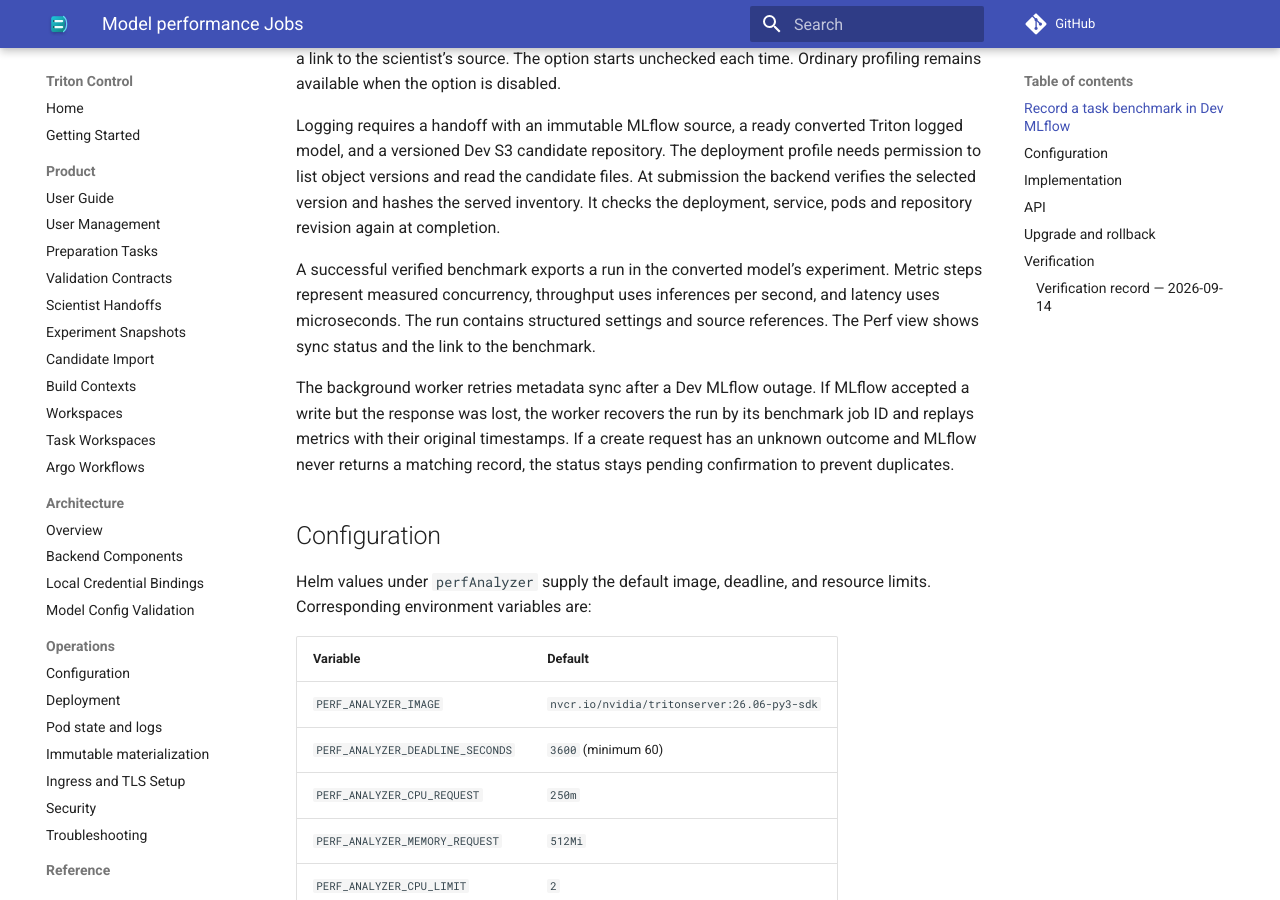
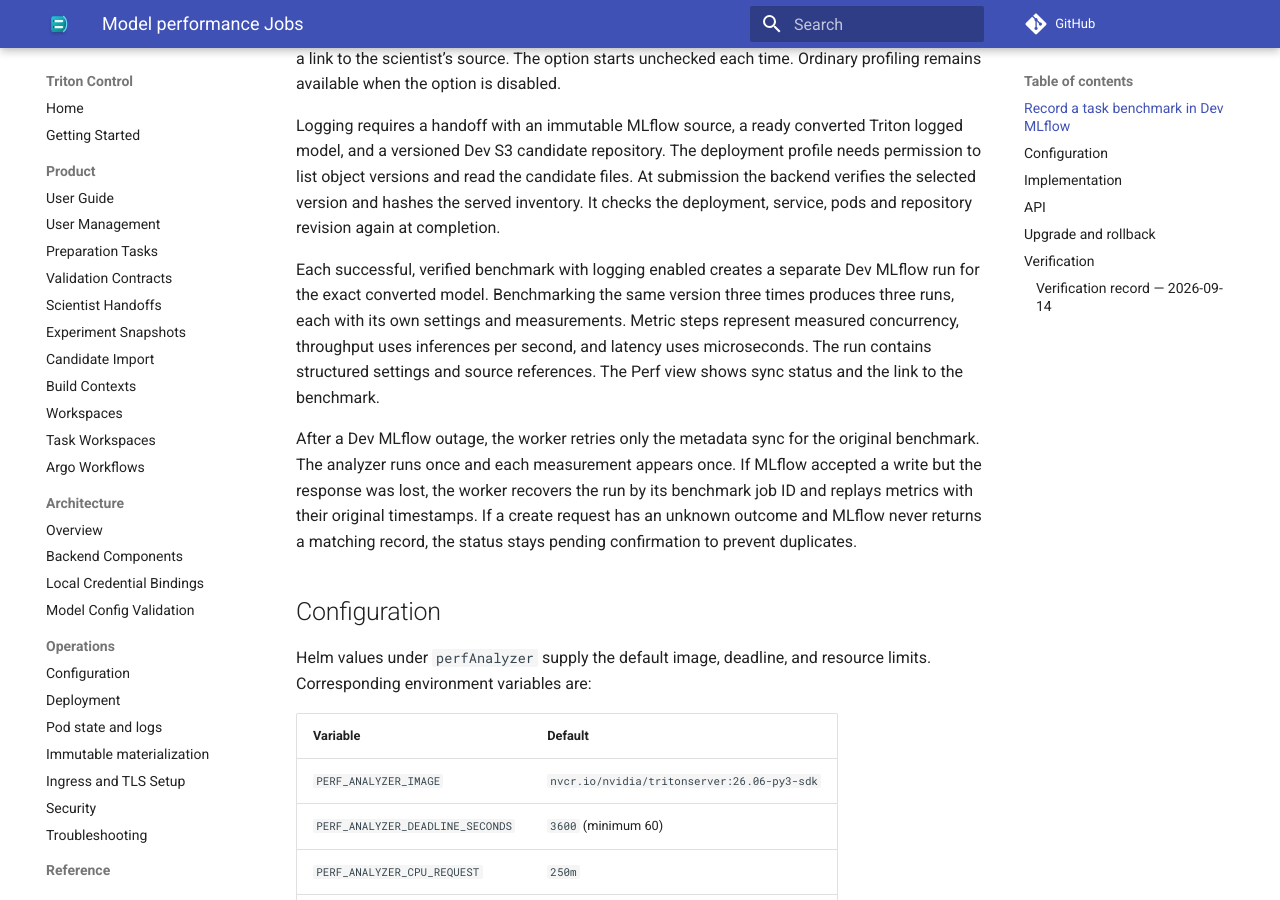
Before and after one commit to ai-lab-tech/triton-control, an MkDocs documentation site: the page built from docs/model-performance-jobs.md, in a window 1280 px wide and 900 px high, scrolled down 980 px. Built offline with MkDocs 1.6.1 and Material for MkDocs 9.7.7, drawn with Linux system fonts in a browser that asks for light colours; comment, search, counter and statistics services are not loaded.

Commit message:
docs(perf): explain repeated benchmark runs

```diff
--- a/docs/model-performance-jobs.md
+++ b/docs/model-performance-jobs.md
@@ -16,9 +16,9 @@ On a serving launched from an engineering task workspace, the assigned engineer
 
 Logging requires a handoff with an immutable MLflow source, a ready converted Triton logged model, and a versioned Dev S3 candidate repository. The deployment profile needs permission to list object versions and read the candidate files. At submission the backend verifies the selected version and hashes the served inventory. It checks the deployment, service, pods and repository revision again at completion.
 
-A successful verified benchmark exports a run in the converted model’s experiment. Metric steps represent measured concurrency, throughput uses inferences per second, and latency uses microseconds. The run contains structured settings and source references. The Perf view shows sync status and the link to the benchmark.
+Each successful, verified benchmark with logging enabled creates a separate Dev MLflow run for the exact converted model. Benchmarking the same version three times produces three runs, each with its own settings and measurements. Metric steps represent measured concurrency, throughput uses inferences per second, and latency uses microseconds. The run contains structured settings and source references. The Perf view shows sync status and the link to the benchmark.
 
-The background worker retries metadata sync after a Dev MLflow outage. If MLflow accepted a write but the response was lost, the worker recovers the run by its benchmark job ID and replays metrics with their original timestamps. If a create request has an unknown outcome and MLflow never returns a matching record, the status stays pending confirmation to prevent duplicates.
+After a Dev MLflow outage, the worker retries only the metadata sync for the original benchmark. The analyzer runs once and each measurement appears once. If MLflow accepted a write but the response was lost, the worker recovers the run by its benchmark job ID and replays metrics with their original timestamps. If a create request has an unknown outcome and MLflow never returns a matching record, the status stays pending confirmation to prevent duplicates.
 
 ## Configuration
 
```
